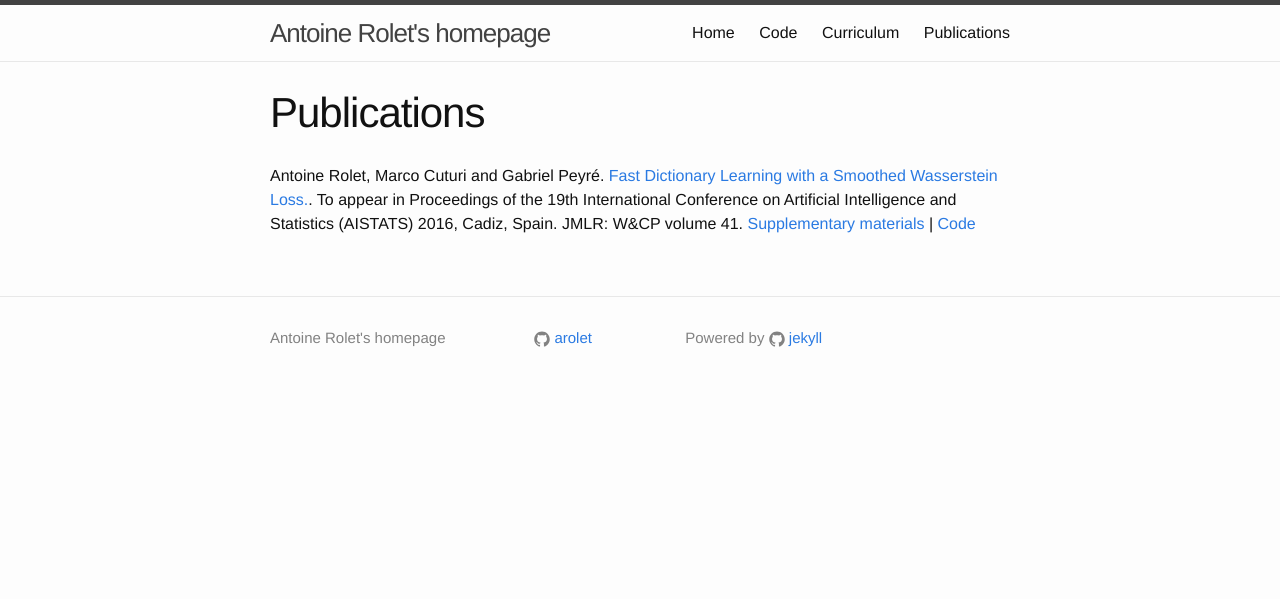
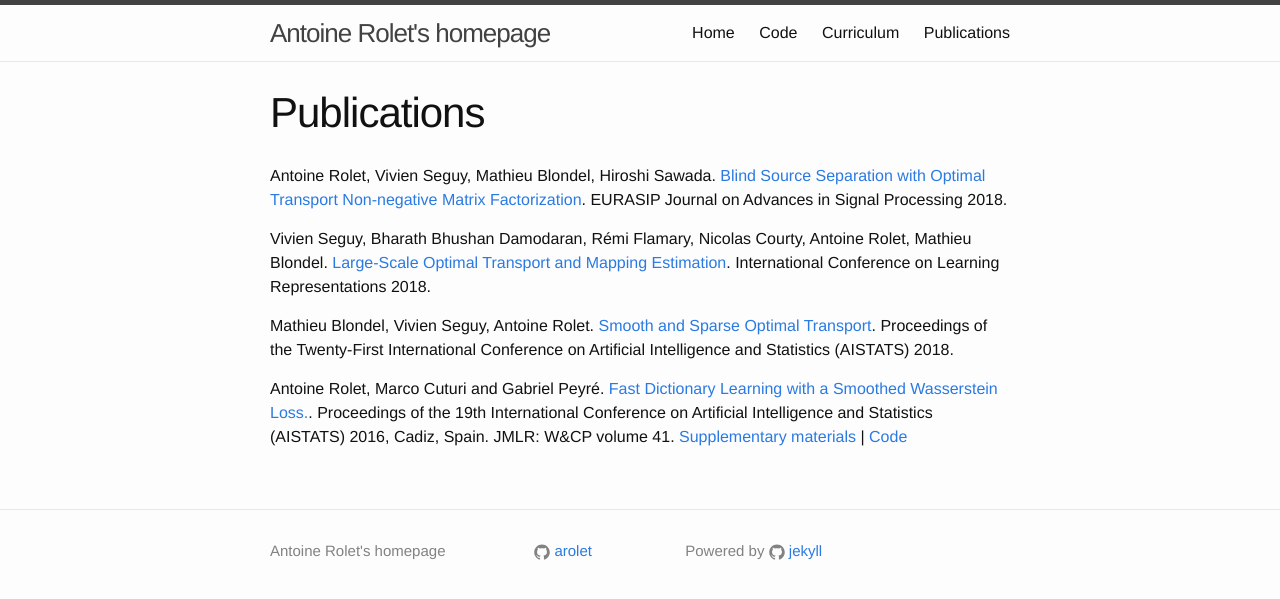
Before and after one commit to arolet/arolet.github.io, a Jekyll site: the page built from publications.md, in a window 1280 px wide. Shown: the top 599 px of the page. Built offline with Jekyll 4.4.1, drawn with Linux system fonts in a browser that asks for light colours.

Commit message:
Updated publications and contact

```diff
--- a/index.html
+++ b/index.html
@@ -42,8 +42,7 @@
 
     <h1 class="page-heading">Contact info</h1>
 
-    E-mail address : anto<a href="http://www.google.com/recaptcha/mailhide/d?k=0139Zl3wq5dHe9zpGjCPN0vA==&amp;c=F9vioy-mdQgU9A7T-h0oTBi6-ZySN9-UkmdTg6cYsvYa1irojc7Dq6647y-RELKp" onclick="window.open('http://www.google.com/recaptcha/mailhide/d?k\0750139Zl3wq5dHe9zpGjCPN0vA\75\75\46c\75F9vioy-mdQgU9A7T-h0oTBi6-ZySN9-UkmdTg6cYsvYa1irojc7Dq6647y-RELKp', '', 'toolbar=0,scrollbars=0,location=0,statusbar=0,menubar=0,resizable=0,width=500,height=300'); return false;" title="Reveal this e-mail address">...</a>ist.i.kyoto-u.ac.jp<br>(click on the dots)
-
+    Email address: firstname.lastname [at] gmail.com
 
 
 </div>
--- a/publications.md
+++ b/publications.md
@@ -6,7 +6,19 @@
 <div class="home">
 
 <p>
-Antoine Rolet, Marco Cuturi and Gabriel Peyré. <a href="{{ site.baseurl }}/res/pdf/Wasserstein_dictionary_learning.pdf">Fast Dictionary Learning with a Smoothed Wasserstein Loss.</a>. To appear in Proceedings of the 19th International Conference on Artificial Intelligence and Statistics (AISTATS) 2016, Cadiz, Spain. JMLR: W&CP volume 41. <a href="{{ site.baseurl }}/res/pdf/Supplementary_Wasserstein_dictionary_learning.pdf">Supplementary materials</a> | <a href="http://arolet.github.io/wasserstein-dictionary-learning"> Code</a>
+Antoine Rolet, Vivien Seguy, Mathieu Blondel, Hiroshi Sawada. <a href="https://rdcu.be/6hg5">Blind Source Separation with Optimal Transport Non-negative Matrix Factorization</a>. EURASIP Journal on Advances in Signal Processing 2018.
+</p>
+
+<p>
+Vivien Seguy, Bharath Bhushan Damodaran, Rémi Flamary, Nicolas Courty, Antoine Rolet, Mathieu Blondel. <a href="https://arxiv.org/abs/1711.02283">Large-Scale Optimal Transport and Mapping Estimation</a>. International Conference on Learning Representations 2018.
+</p>
+
+<p>
+Mathieu Blondel, Vivien Seguy, Antoine Rolet. <a href="https://arxiv.org/abs/1710.06276">Smooth and Sparse Optimal Transport</a>. Proceedings of the Twenty-First International Conference on Artificial Intelligence and Statistics (AISTATS) 2018.
+</p>
+
+<p>
+Antoine Rolet, Marco Cuturi and Gabriel Peyré. <a href="{{ site.baseurl }}/res/pdf/Wasserstein_dictionary_learning.pdf">Fast Dictionary Learning with a Smoothed Wasserstein Loss.</a>. Proceedings of the 19th International Conference on Artificial Intelligence and Statistics (AISTATS) 2016, Cadiz, Spain. JMLR: W&CP volume 41. <a href="{{ site.baseurl }}/res/pdf/Supplementary_Wasserstein_dictionary_learning.pdf">Supplementary materials</a> | <a href="http://arolet.github.io/wasserstein-dictionary-learning"> Code</a>
 </p>
 
 </div>
```
Also changed, not shown: curriculum.md (+1 -1 lines).
